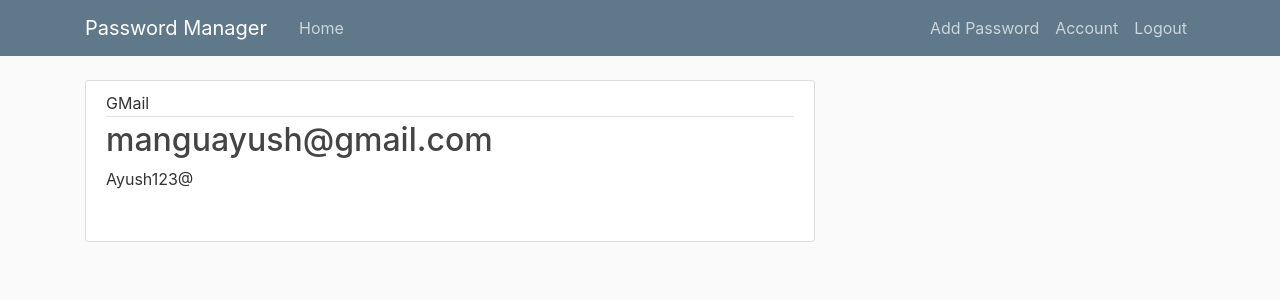
After one commit to TheKillingAMD/it-203passwordmanager, a Flask app: page /pass/1 in a window 1280 px wide. The commit adds this page. Shown: the top 300 px of the page. Run offline with Flask 2, Linux system fonts and the light colour scheme; a user stored in the database is signed in; data comes from the database, SQL or seed files in the repository; both versions use the stored data as it was after the commit; some libraries are stand-ins or nearby versions.

Commit message:
Pass Image

```diff
--- a/graph.py
+++ b/graph.py
@@ -3,6 +3,7 @@ import networkx as nx
 import matplotlib.pyplot as plt
 import secrets
 import os
+import sys
 
 def divide_chunks(l, n):
 
@@ -19,4 +20,7 @@ res = np.matrix(res)
 G = nx.from_numpy_matrix(res)
 fig = nx.draw(G)
 random_hex = secrets.token_hex(8)
-plt.savefig(random_hex, dpi = 75)
+# plt.savefig(random_hex, dpi = 75)
+
+for p in sys.path:
+    print(p)
--- a/manager/models.py
+++ b/manager/models.py
@@ -29,4 +29,4 @@ class Password(db.Model):
     users = db.relationship(User)
 
     def __repr__(self):
-        return f"Password('{self.site}','{self.username}','{self.image_file})"
+        return f"Password('{self.id}','{self.site}','{self.username}','{self.image_file})"
--- a/manager/routes.py
+++ b/manager/routes.py
@@ -9,6 +9,8 @@ import matplotlib.pyplot as plt
 import secrets
 import matplotlib
 import os
+import shutil
+import sys
 matplotlib.use('Agg')
 
 def divide_chunks(l, n):
@@ -40,14 +42,20 @@ def plot(string, random_hex):
 def home():
     if current_user.is_authenticated:
         datas = Password.query.filter_by(user_id = current_user.id).all()
-        # image_file = datas.image_file + '.png'
         return render_template("home.html", datas=datas)
     else:
         return redirect(url_for('login'))
 
-@app.route("/<int:image_id>")
-def image():
-    return
+@app.route("/pass/<id>")
+def password(id):
+    if current_user.is_authenticated:
+        data = Password.query.filter_by(id=id).first()
+        print(data)
+        return render_template("pass.html", data=data)
+    else:
+        return redirect(url_for('login'))
+
+
 
 @app.route("/register", methods=['GET', 'POST'])
 def register():
@@ -107,7 +115,10 @@ def new_pass():
         flash('Your Password has been added!', 'success')
         image_file = form.password.data
         random_hex = secrets.token_hex(8)
-        picture_file = plot(image_file,random_hex)
+        picture_file = plot(image_file,random_hex) + ".png"
+        original = sys.path[0] + "/" + picture_file
+        target = sys.path[0] + "/manager/static/graph"
+        shutil.move(original,target)
         data = Password(site=form.site.data, username=form.username.data, password=form.password.data, user_id = current_user.id, image_file = picture_file )
         db.session.add(data)
         db.session.commit()
--- a/manager/templates/home.html
+++ b/manager/templates/home.html
@@ -4,10 +4,8 @@
         <article class="media content-section">
           <div class="media-body">
             <div class="article-metadata">
-              <a class="mr-2" href="#">{{ data.site }}</a>
+              <a class="mr-2" href="/pass/{{data.id}}">{{ data.site }}</a>
             </div>
-            <h2><a class="article-title" href="#">{{ data.username }}</a></h2>
-            <p class="article-content">{{ data.password }}</p>
           </div>
         </article>
         {% endfor %}
--- /dev/null
+++ b/manager/templates/pass.html
@@ -0,0 +1,13 @@
+{% extends "layout.html" %}
+{% block content %}
+    <article class="media content-section">
+        <div class="media-body">
+            <div class="article-metadata">
+                <a class="mr-2">{{ data.site }}</a>
+            </div>
+            <h2><a class="article-title">{{ data.username }}</a></h2>
+            <p class="article-content">{{ data.password }}</p>
+            <img scr="{{ url_for ( 'static' , filename='graph/{{data.image_url}}') }}">
+        </div>
+    </article>
+{% endblock content %}
```
Also changed, not shown: 017065879f51f3af.png (deleted), 15d1d3a3b0900169.png (deleted), fbb1ee08024f4369.png (deleted), ff5dd2fd9f6dc08c.png (deleted), manager/pass.db, manager/static/graph/7c4d247adaa92fec.png (added), manager/static/graph/891a52c079003aec.png (added).
